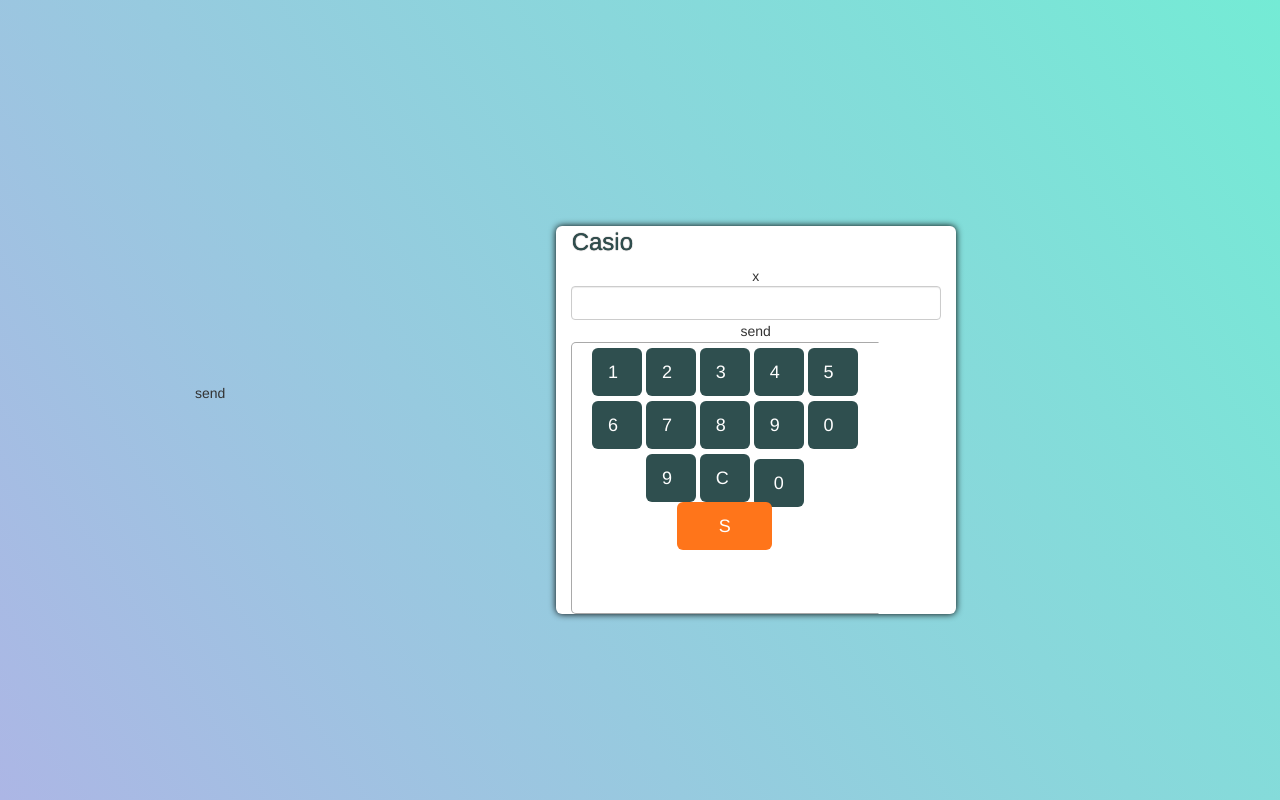
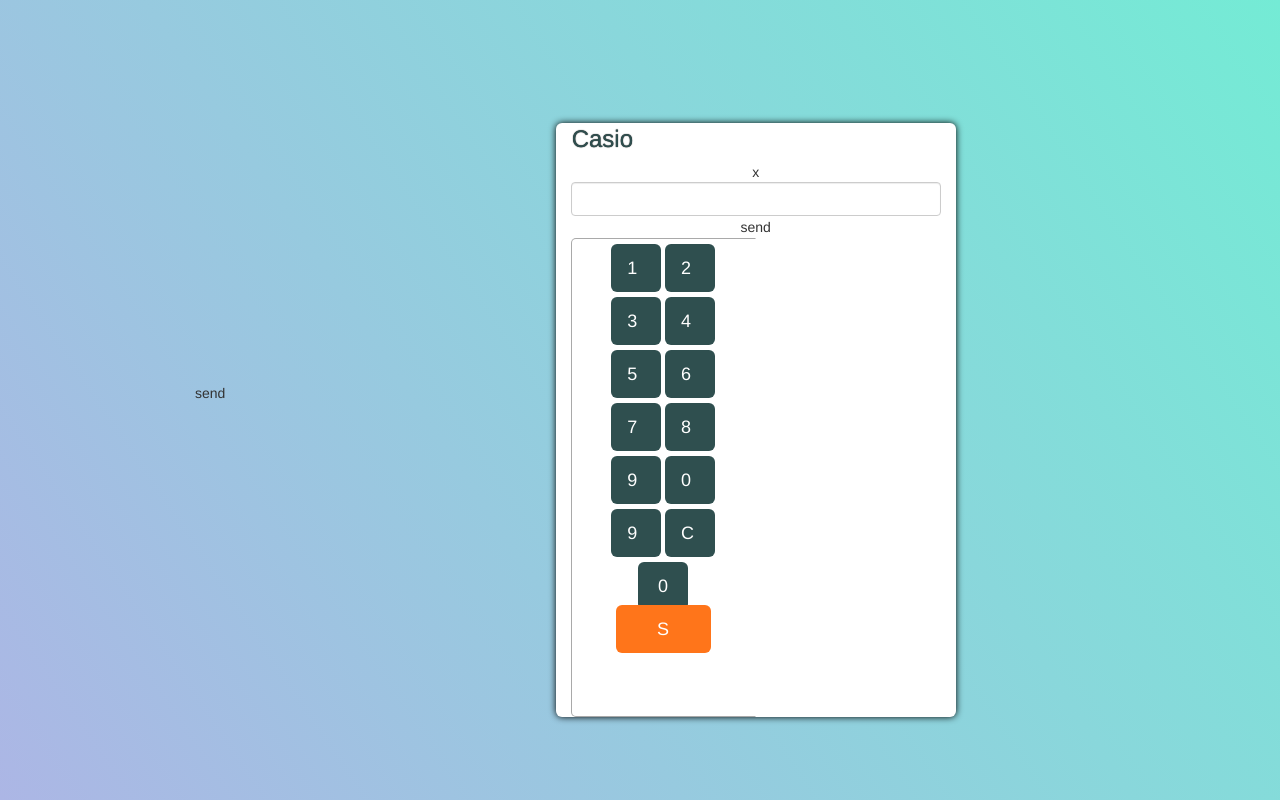
Before and after one commit to abdoulakram/inputpass, a Flask app: page / in a window 1280 px wide. Run offline with Flask 2, Linux system fonts and the light colour scheme; some libraries are stand-ins or nearby versions.

Commit message:
first commit

```diff
--- a/templates/password.html
+++ b/templates/password.html
@@ -22,7 +22,7 @@
           <input type="submit" value="send"/>
           <form action="/envoi" method="POST">
           <br>
-          <div class="col-sm-10" style="background-color:white;border:1px solid darkgrey;border-right:1px solid transparent;border-top-left-radius:5px;border-bottom-left-radius:5px;">
+          <div class="col-sm-6" style="background-color:white;border:1px solid darkgrey;border-right:1px solid transparent;border-top-left-radius:5px;border-bottom-left-radius:5px;">
            <button onclick="PressButton(this)" style="margin-top:5px;width:50px;height:48px;background-color:darkslategrey;color:white;outline:none;" class="btn-lg">1</button>
           <button onclick="PressButton(this)" style="margin-top:5px;width:50px;height:48px;background-color:darkslategrey;color:white;outline:none;" class="btn-lg">2</button>
           <button onclick="PressButton(this)" style="margin-top:5px;width:50px;height:48px;background-color:darkslategrey;color:white;outline:none;"  class="btn-lg">3</button>
```
